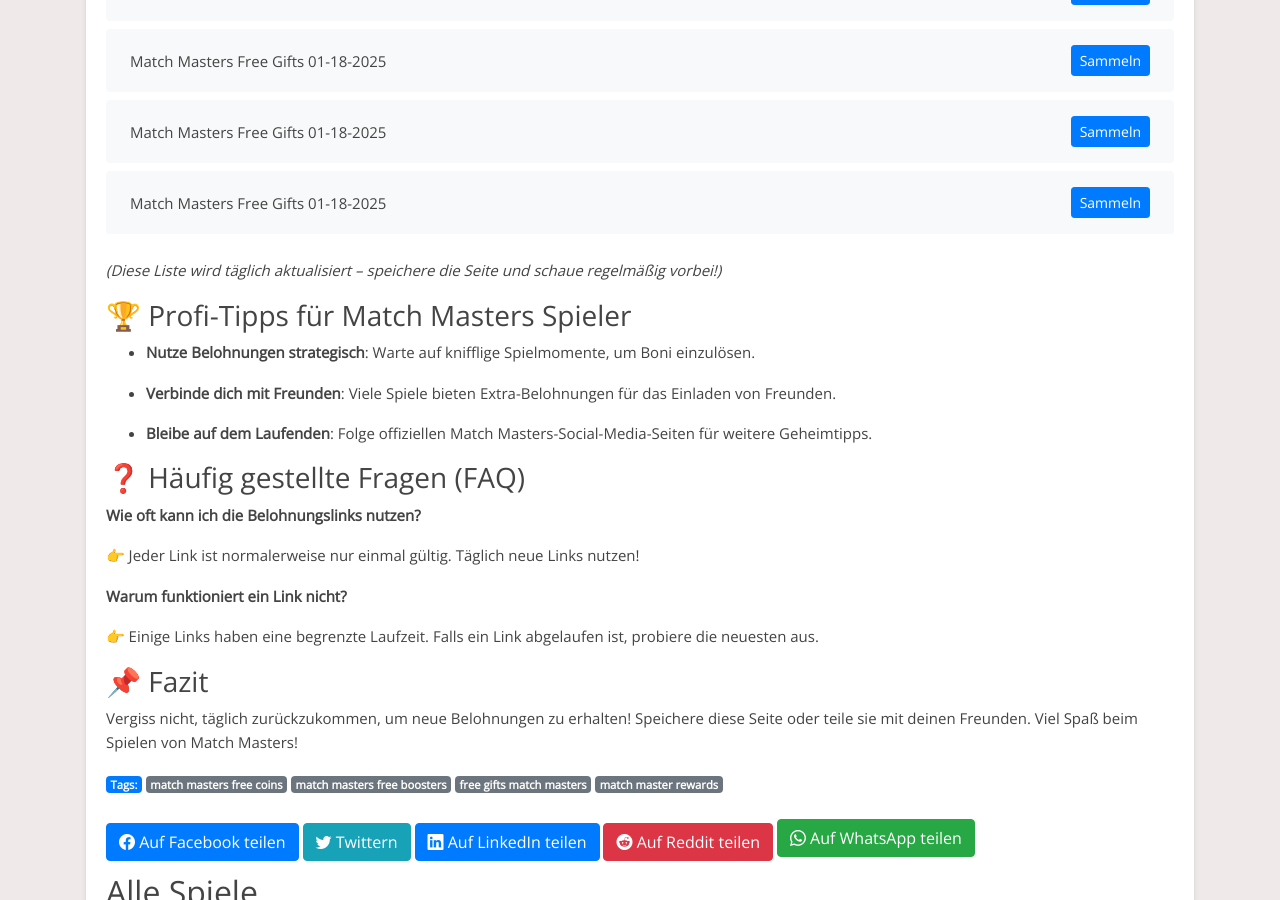
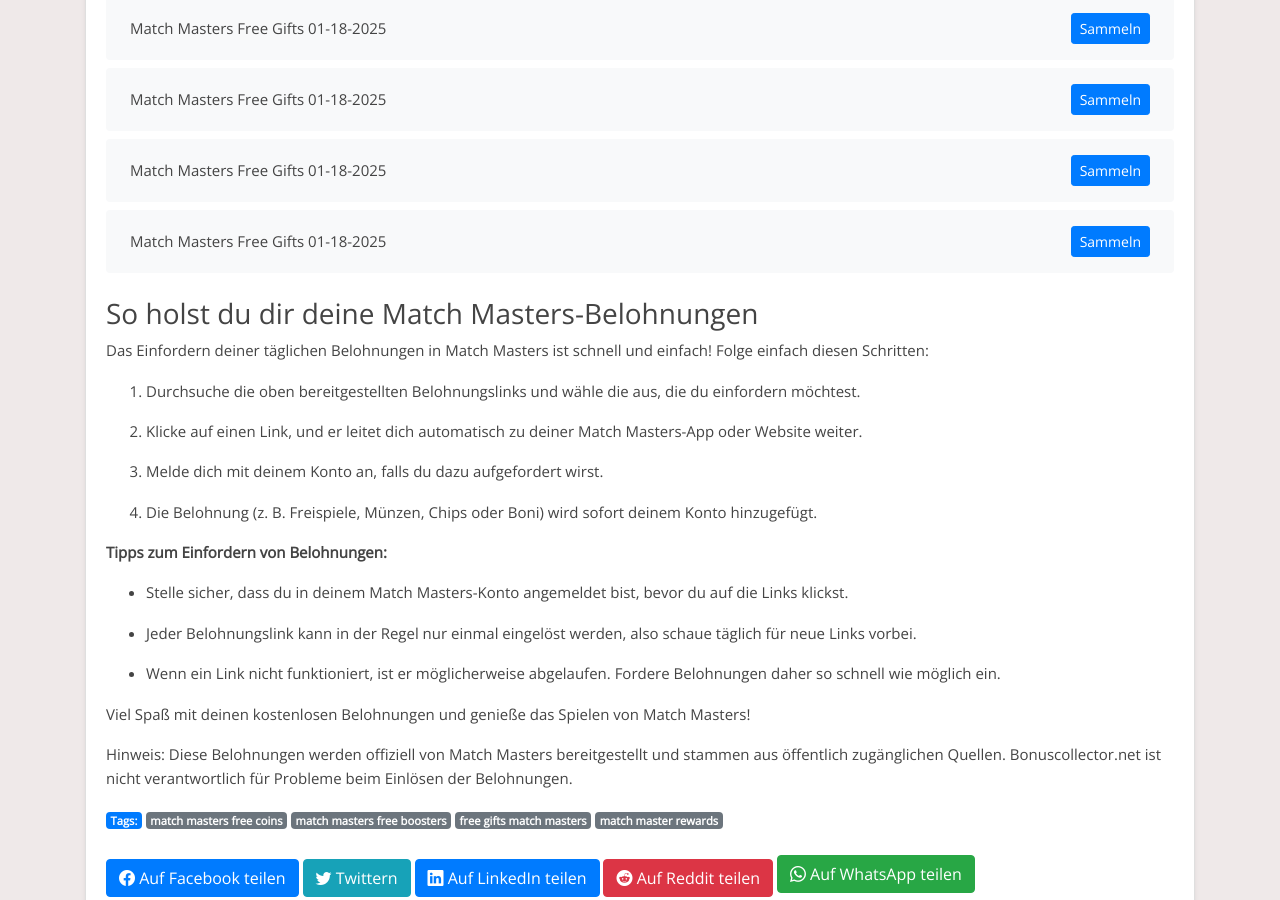
Before and after one commit to Prollad99/bs-de, a Jekyll site: the page built from _posts/2025-01-18-match-masters.md, in a window 1280 px wide and 900 px high, scrolled down 7443 px. Built offline with Jekyll 4.4.1, drawn with Linux system fonts in a browser that asks for light colours; some of the changed text lies outside the part shown.

Commit message:
Aktualisiere match-masters-Belohnungslinks, Inhalte und Änderungsdatum

```diff
--- a/_includes/match-masters_footer.html
+++ b/_includes/match-masters_footer.html
@@ -1,31 +1,27 @@
-*(Diese Liste wird täglich aktualisiert – speichere die Seite und schaue regelmäßig vorbei!)*
+### So holst du dir deine Match Masters-Belohnungen
 
 
+Das Einfordern deiner täglichen Belohnungen in Match Masters ist schnell und einfach! Folge einfach diesen Schritten:
 
-### 🏆 Profi-Tipps für Match Masters Spieler
+1. Durchsuche die oben bereitgestellten Belohnungslinks und wähle die aus, die du einfordern möchtest.
 
-- **Nutze Belohnungen strategisch**: Warte auf knifflige Spielmomente, um Boni einzulösen.
+2. Klicke auf einen Link, und er leitet dich automatisch zu deiner Match Masters-App oder Website weiter.
 
-- **Verbinde dich mit Freunden**: Viele Spiele bieten Extra-Belohnungen für das Einladen von Freunden.
+3. Melde dich mit deinem Konto an, falls du dazu aufgefordert wirst.
 
-- **Bleibe auf dem Laufenden**: Folge offiziellen Match Masters-Social-Media-Seiten für weitere Geheimtipps.
+4. Die Belohnung (z. B. Freispiele, Münzen, Chips oder Boni) wird sofort deinem Konto hinzugefügt.
 
 
+**Tipps zum Einfordern von Belohnungen:**
 
-### ❓ Häufig gestellte Fragen (FAQ)
+- Stelle sicher, dass du in deinem Match Masters-Konto angemeldet bist, bevor du auf die Links klickst.
 
-**Wie oft kann ich die Belohnungslinks nutzen?**
+- Jeder Belohnungslink kann in der Regel nur einmal eingelöst werden, also schaue täglich für neue Links vorbei.
 
-👉 Jeder Link ist normalerweise nur einmal gültig. Täglich neue Links nutzen!
+- Wenn ein Link nicht funktioniert, ist er möglicherweise abgelaufen. Fordere Belohnungen daher so schnell wie möglich ein.
 
 
-
-**Warum funktioniert ein Link nicht?**
-
-👉 Einige Links haben eine begrenzte Laufzeit. Falls ein Link abgelaufen ist, probiere die neuesten aus.
+Viel Spaß mit deinen kostenlosen Belohnungen und genieße das Spielen von Match Masters!
 
 
-
-### 📌 Fazit
-
-Vergiss nicht, täglich zurückzukommen, um neue Belohnungen zu erhalten! Speichere diese Seite oder teile sie mit deinen Freunden. Viel Spaß beim Spielen von Match Masters!
+Hinweis: Diese Belohnungen werden offiziell von Match Masters bereitgestellt und stammen aus öffentlich zugänglichen Quellen. Bonuscollector.net ist nicht verantwortlich für Probleme beim Einlösen der Belohnungen.
--- a/_includes/match-masters_post.html
+++ b/_includes/match-masters_post.html
@@ -1,13 +1,13 @@
-**Willkommen, Match Masters-Fans!**
-
-Suchst du nach den neuesten Gratis-Belohnungen für Match Masters? Dann bist du hier genau richtig! Wir aktualisieren täglich die besten Links für Freispiele, Münzen und andere Boni, damit du dein Spielerlebnis optimal genießen kannst.
+Entdecke tägliche Match Masters-Belohnungen!
 
 
-
-### Was ist Match Masters und warum sind Belohnungen wichtig?
-
-Match Masters ist ein beliebtes Spiel, das von Millionen gespielt wird. Mit täglichen Belohnungen kannst du länger spielen, schneller leveln und das Beste aus deinem Spielerlebnis herausholen.
+Bist du ein Fan von Match Masters und möchtest dein Spielerlebnis verbessern? Du bist hier genau richtig! Diese Seite ist allen Match Masters-Enthusiasten gewidmet, die täglich kostenlose Belohnungen einfordern möchten. Hier findest du die neuesten Links, um Freispiele, Münzen, Chips und andere spannende Boni zu sammeln, damit du das Spiel noch mehr genießen kannst.
 
 
+Match Masters ist ein unterhaltsames Spiel, das von Millionen geliebt wird. Ob du höhere Level erreichen oder einfach nur den Nervenkitzel genießen möchtest – unsere täglichen Belohnungslinks halten dich im Spiel.
 
-### 🚀 Tägliche Belohnungslinks für Match Masters
+
+Hinweis: Match Masters ist eine kostenlose App, die ausschließlich zu Unterhaltungszwecken entwickelt wurde. Bonuscollector.net ist eine unabhängige Plattform und steht in keiner Verbindung zu den Entwicklern oder Eigentümern von Match Masters.
+
+
+Schau täglich vorbei, um sicherzustellen, dass du keine Belohnung verpasst!
```
